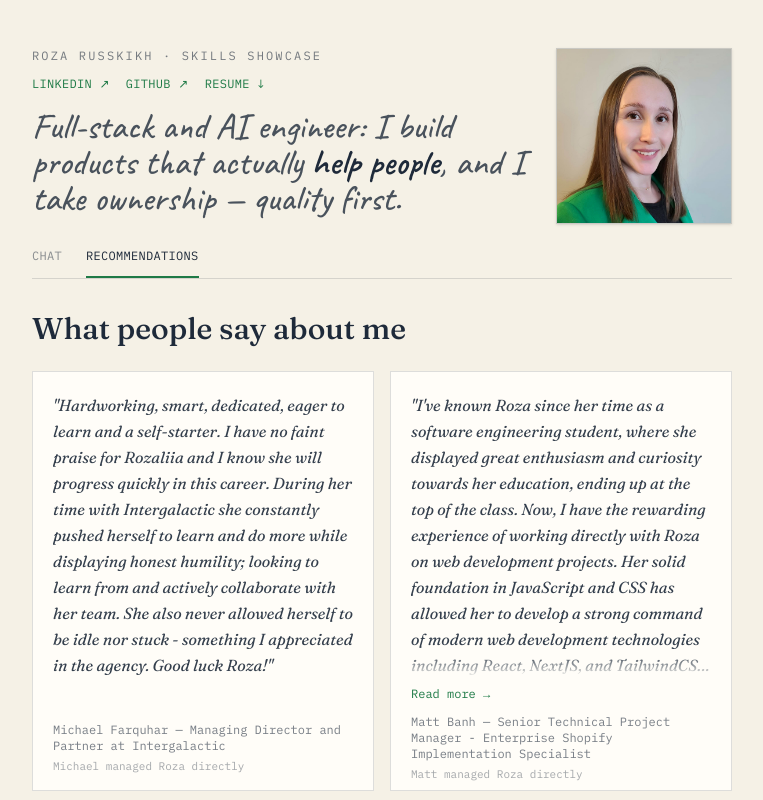
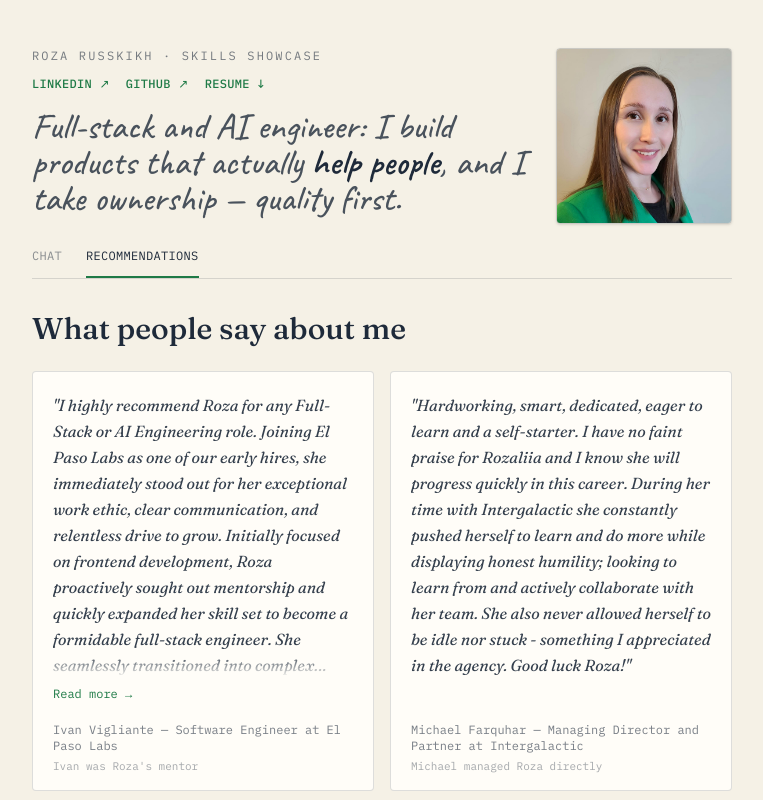
Before and after one commit to RozaliiaRusskikh/mcp-interview-prep, a React (Vite) app in the folder frontend/: page /recommendations in a window 1280 px wide. Shown: the top 800 px of the page, without its empty margins (258-1021 px from the left). Built offline with nearby package versions, Linux system fonts and the light colour scheme; no server answers.

Commit message:
Update styling

```diff
--- a/frontend/src/components/Layout.tsx
+++ b/frontend/src/components/Layout.tsx
@@ -15,7 +15,7 @@ export default function Layout() {
                 href="https://www.linkedin.com/in/roza-russkikh/"
                 target="_blank"
                 rel="noopener noreferrer"
-                className="font-mono text-xs uppercase tracking-wide text-ledger cursor-pointer hover:underline"
+                className="font-mono font-medium text-xs uppercase tracking-wide text-ledger cursor-pointer hover:underline"
               >
                 LinkedIn ↗
               </a>
@@ -23,14 +23,14 @@ export default function Layout() {
                 href="https://github.com/RozaliiaRusskikh"
                 target="_blank"
                 rel="noopener noreferrer"
-                className="font-mono text-xs uppercase tracking-wide text-ledger cursor-pointer hover:underline"
+                className="font-mono font-medium text-xs uppercase tracking-wide text-ledger cursor-pointer hover:underline"
               >
                 GitHub ↗
               </a>
               <a
                 href="/resume.pdf"
                 download="Roza_Russkikh_Resume.pdf"
-                className="font-mono text-xs uppercase tracking-wide text-ledger cursor-pointer hover:underline"
+                className="font-mono font-medium text-xs uppercase tracking-wide text-ledger cursor-pointer hover:underline"
               >
                 Resume ↓
               </a>
@@ -43,7 +43,7 @@ export default function Layout() {
           <img
             src="/roza.jpg"
             alt="Roza Russkikh"
-            className="hidden sm:block w-44 h-44 object-cover object-top border border-ink/20 shadow-sm shrink-0"
+            className="hidden sm:block w-44 h-44 object-cover object-top border border-ink/20 shadow-sm shrink-0 rounded-sm"
           />
         </header>
 
--- a/frontend/src/components/RecommendationCard.tsx
+++ b/frontend/src/components/RecommendationCard.tsx
@@ -11,7 +11,7 @@ export default function RecommendationCard({ r, onExpand }: { r: Recommendation;
   }, []);
 
   return (
-    <div className="relative flex flex-col h-105 bg-card border border-ink/15 px-5 py-4">
+    <div className="relative flex flex-col h-105 bg-card border border-ink/15 px-5 py-4 rounded-sm">
       <div className="relative">
         <p ref={quoteRef} className="font-display italic text-ink/90 leading-relaxed pt-1 line-clamp-11">
           "{r.quote}"
--- a/frontend/src/constants/recommendations.ts
+++ b/frontend/src/constants/recommendations.ts
@@ -9,6 +9,14 @@ export type Recommendation = {
 };
 
 export const RECOMMENDATIONS: Recommendation[] = [
+   {
+    name: "Ivan Vigliante",
+    title: "Software Engineer at El Paso Labs",
+    relationship: "Ivan was Roza's mentor",
+    date: "July 2026",
+    quote:
+      "I highly recommend Roza for any Full-Stack or AI Engineering role. Joining El Paso Labs as one of our early hires, she immediately stood out for her exceptional work ethic, clear communication, and relentless drive to grow. Initially focused on frontend development, Roza proactively sought out mentorship and quickly expanded her skill set to become a formidable full-stack engineer. She seamlessly transitioned into complex backend architecture, becoming a core contributor to our RAG Dashboard's Python backend. Furthermore, her crucial work on our internal AI workflow engine showcased her ability to rapidly master and implement cutting-edge technologies. Roza is the kind of proactive engineer who elevates the team's capabilities through her eagerness to learn and take on new domains. Roza would be a highly valued addition to any forward-thinking technical team.",
+  },
   {
     name: "Michael Farquhar",
     title: "Managing Director and Partner at Intergalactic",
@@ -48,13 +56,5 @@ export const RECOMMENDATIONS: Recommendation[] = [
     date: "August 2023",
     quote:
       "I know Rozaliia as a student of Hitek Computer School and Software tester on Academic project. I would like to take this opportunity to recommend Rozaliia for potential employer. I feel confident that she will continue to succeed in her career. Rozaliia is a dedicated tester and demonstrated good qa/testing skills. I believe her drive and abilities will truly be an asset to your establishment.",
-  },
-  {
-    name: "Ivan Vigliante",
-    title: "Software Engineer at El Paso Labs",
-    relationship: "Ivan was Roza's mentor",
-    date: "July 2026",
-    quote:
-      "I highly recommend Roza for any Full-Stack or AI Engineering role. Joining El Paso Labs as one of our early hires, she immediately stood out for her exceptional work ethic, clear communication, and relentless drive to grow. Initially focused on frontend development, Roza proactively sought out mentorship and quickly expanded her skill set to become a formidable full-stack engineer. She seamlessly transitioned into complex backend architecture, becoming a core contributor to our RAG Dashboard's Python backend. Furthermore, her crucial work on our internal AI workflow engine showcased her ability to rapidly master and implement cutting-edge technologies. Roza is the kind of proactive engineer who elevates the team's capabilities through her eagerness to learn and take on new domains. Roza would be a highly valued addition to any forward-thinking technical team.",
-  },
+  }
 ];
--- a/frontend/src/pages/ChatPage.tsx
+++ b/frontend/src/pages/ChatPage.tsx
@@ -82,30 +82,30 @@ export default function ChatPage() {
       )}
 
       {exchanges.map((ex) => (
-        <article key={ex.id} className="flex flex-col gap-3">
-          <div className="flex flex-wrap items-baseline justify-center gap-x-3 gap-y-1">
+        <article key={ex.id} className="flex flex-col gap-4">
+          <div className="flex flex-wrap items-baseline justify-end gap-3">
             <span className="font-mono text-xs text-ink/40 whitespace-nowrap">Question {ex.id}</span>
-            <p className="font-display italic text-lg text-ink/90 text-center max-w-full sm:max-w-[80%] border border-ink/15 bg-card px-4 py-2">
+            <p className="font-display italic text-lg text-ink/90 max-w-full sm:max-w-[80%] border border-ink/15 rounded-sm bg-card px-4 py-2">
               {ex.question}
             </p>
           </div>
 
           {ex.error && (
-            <div className="flex items-start gap-3 bg-card border border-ink/15 px-5 py-4">
+            <div className="flex items-start gap-3 bg-card border border-ink/15 px-5 py-4 rounded-sm max-w-full sm:max-w-[90%] mr-auto">
               <AssistantIcon />
               <p className="text-sm text-stamp pt-1">{ex.error}</p>
             </div>
           )}
 
           {ex.answer && (
-            <div className="flex items-start gap-3 bg-card border border-ink/15 px-5 py-4 motion-safe:animate-[cardIn_0.35s_ease-out]">
+            <div className="flex items-start gap-3 bg-card border rounded-sm border-ink/15 px-5 py-4 max-w-full sm:max-w-[90%] mr-auto motion-safe:animate-[cardIn_0.35s_ease-out]">
               <AssistantIcon />
               <p className="text-ink leading-relaxed pt-1">{ex.answer}</p>
             </div>
           )}
 
           {!ex.answer && !ex.error && (
-            <div className="flex items-center gap-3 bg-card border border-ink/15 px-5 py-4 text-sm text-ink/50 font-mono">
+            <div className="flex items-center gap-3 bg-card border border-ink/15 px-5 py-4 text-sm text-ink/50 font-mono max-w-full sm:max-w-[80%] mr-auto">
               <AssistantIcon />
               Filing…
             </div>
```
Also changed, not shown: 1 other file (tests, documents, lock files or other folders).
